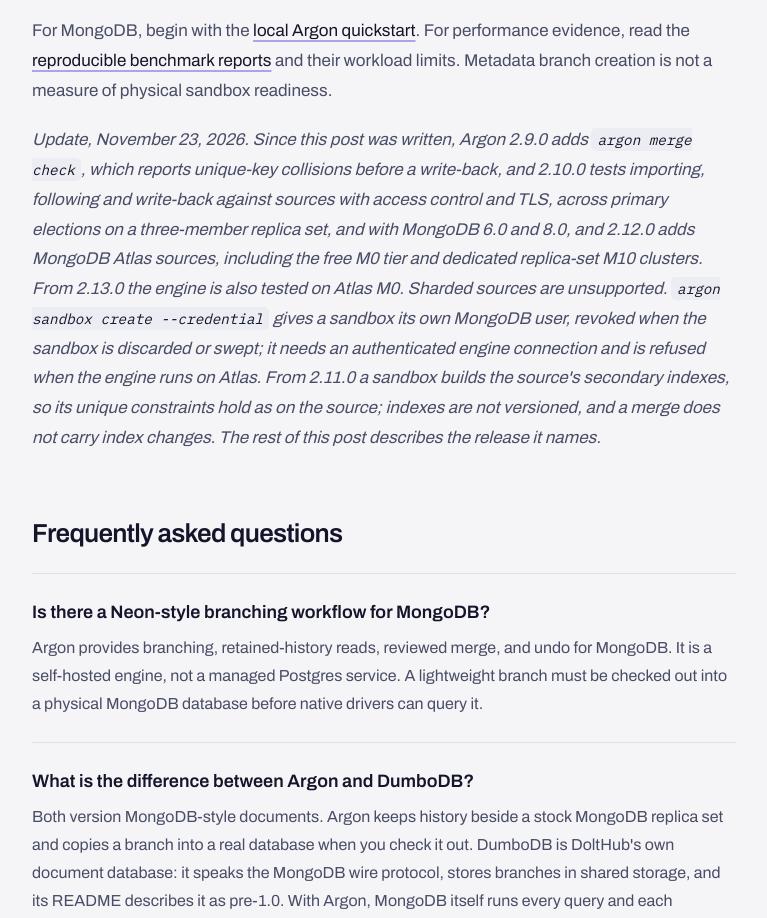
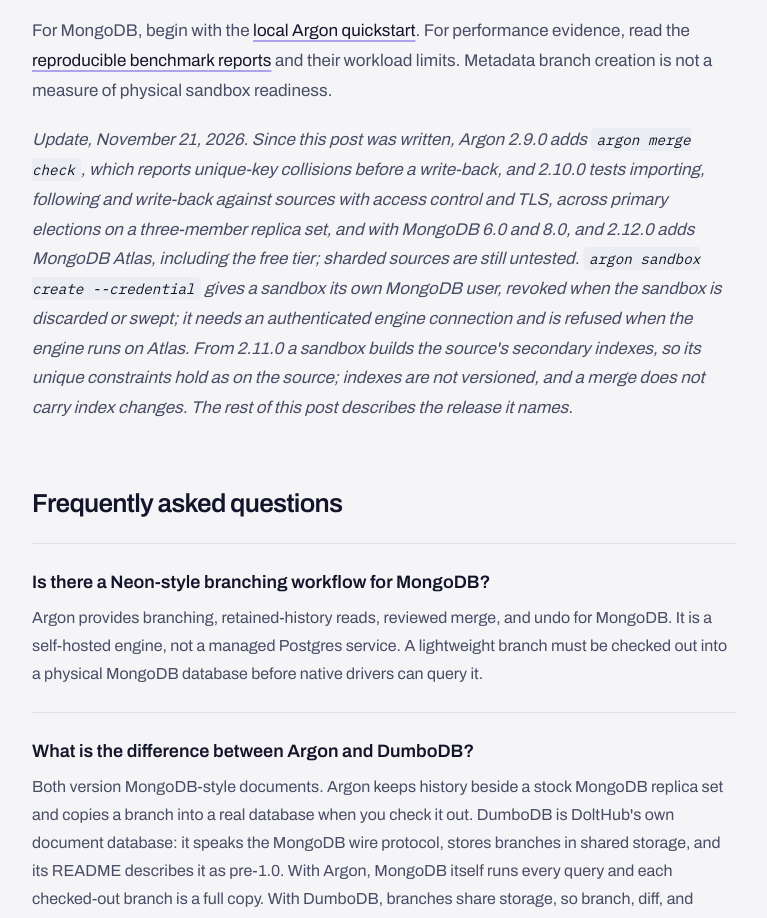
Before and after one commit to jakezwang/argon-website, a Next.js app: page /blog/database-branching-tools-compared in a window 1280 px wide. Shown: the part 3940-4858 px from the top of the page, without its empty margins (56-823 px from the left). Built offline with nearby package versions, Linux system fonts and the light colour scheme.

Commit message:
Keep the scheduled Atlas article note with its publication branch

```diff
--- a/app/components/LaterReleasesNote.tsx
+++ b/app/components/LaterReleasesNote.tsx
@@ -4,21 +4,19 @@ export default function LaterReleasesNote() {
   return (
     <p>
       <em>
-        Update, November 23, 2026. Since this post was written, Argon 2.9.0 adds{" "}
+        Update, November 21, 2026. Since this post was written, Argon 2.9.0 adds{" "}
         <code>argon merge check</code>, which reports unique-key collisions
         before a write-back, and 2.10.0 tests importing, following and
         write-back against sources with access control and TLS, across primary
         elections on a three-member replica set, and with MongoDB 6.0 and 8.0,
-        and 2.12.0 adds MongoDB Atlas sources, including the free M0 tier and
-        dedicated replica-set M10 clusters. From 2.13.0 the engine is also
-        tested on Atlas M0. Sharded sources are unsupported.{" "}
-        <code>argon sandbox create --credential</code> gives a sandbox its own
-        MongoDB user, revoked when the sandbox is discarded or swept; it needs
-        an authenticated engine connection and is refused when the engine runs
-        on Atlas. From 2.11.0 a sandbox builds the source&apos;s secondary
-        indexes, so its unique constraints hold as on the source; indexes are
-        not versioned, and a merge does not carry index changes. The rest of
-        this post describes the release it names.
+        and 2.12.0 adds MongoDB Atlas, including the free tier; sharded sources
+        are still untested. <code>argon sandbox create --credential</code> gives
+        a sandbox its own MongoDB user, revoked when the sandbox is discarded or
+        swept; it needs an authenticated engine connection and is refused when
+        the engine runs on Atlas. From 2.11.0 a sandbox builds the source&apos;s
+        secondary indexes, so its unique constraints hold as on the source;
+        indexes are not versioned, and a merge does not carry index changes. The
+        rest of this post describes the release it names.
       </em>
     </p>
   );
```
